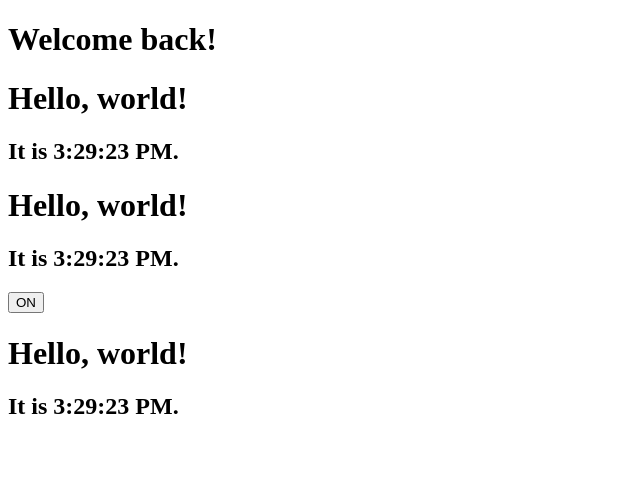
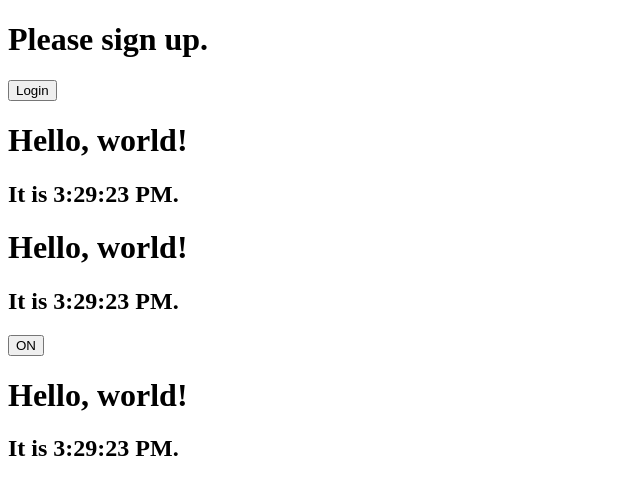
Before and after one commit to duza/test_react_project, a React (Create React App) app in the folder hello-world/: page / in a window 1280 px wide. Shown: the top 494 px of the page, without its empty margins (0-640 px from the left). Built offline with nearby package versions, Linux system fonts and the light colour scheme.

Commit message:
Added LoginControl component and bound it with Greeting and Login(out)Buttons

```diff
--- a/hello-world/src/index.js
+++ b/hello-world/src/index.js
@@ -2,6 +2,57 @@
 import ReactDOM from 'react-dom';
 //import App from './App';
 //import './index.css';
+
+function LoginButton(props) {
+  return (
+    <button onClick={props.onClick}>
+      Login
+    </button>
+  );
+}
+
+function LogoutButton(props) {
+  return (
+    <button onClick={props.onClick}>
+      Logout
+    </button>
+  );
+}
+
+class LoginControl extends React.Component {
+  constructor(props) {
+    super(props);
+    this.handleLoginClick = this.handleLoginClick.bind(this);
+    this.handleLogoutClick = this.handleLogoutClick.bind(this);
+    this.state = {isLoggedIn: false};
+  }
+
+  handleLoginClick(){
+    this.setState({isLoggedIn: true});
+  }
+
+  handleLogoutClick(){
+    this.setState({isLoggedIn: false});
+  }
+
+  render() {
+    const isLoggedIn = this.state.isLoggedIn;
+
+    let button = null;
+    if (isLoggedIn) {
+        button = <LogoutButton onClick={this.handleLogoutClick} />;
+    } else {
+      button = <LoginButton onClick={this.handleLoginClick} />;
+    }
+
+    return (
+      <div>
+        <Greeting isLoggedIn={isLoggedIn} />
+        {button}
+      </div>
+    );
+  }
+}
 
 function UserGreeting(props) {
   return <h1>Welcome back!</h1>;
@@ -23,7 +74,7 @@
 function App(){
   return (
     <div>
-    <Greeting isLoggedIn={true} />
+    <LoginControl />
     <Clock />
     <Clock />
     <Toggle />
```
